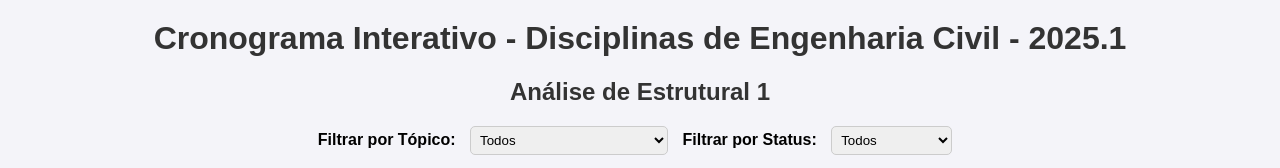
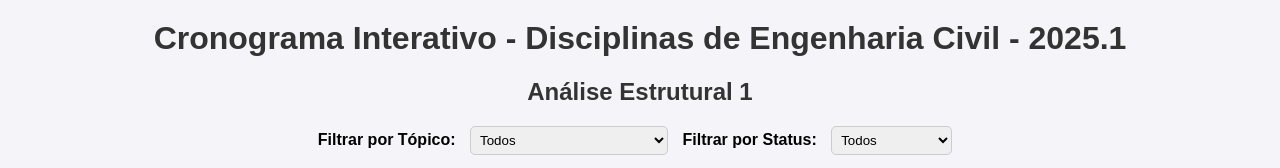
Before and after one commit to wesleydevison/Disciplinas_EngCivil, a plain HTML site: page index.html in a window 1280 px wide. Shown: the top 168 px of the page. Drawn offline with Linux system fonts and the light colour scheme.

Commit message:
Update index.html

```diff
--- a/index.html
+++ b/index.html
@@ -103,8 +103,8 @@
 <body>
     <h1>Cronograma Interativo - Disciplinas de Engenharia Civil - 2025.1</h1>
 
-    <!-- Análise de Estrutural 1 -->
-    <h2> Análise de Estrutural 1 </h2>
+    <!-- Análise Estrutural 1 -->
+    <h2> Análise Estrutural 1 </h2>
     <div class="filter-container">
         <label for="topic-filter-estruturas">Filtrar por Tópico:</label>
         <select id="topic-filter-estruturas">
```
